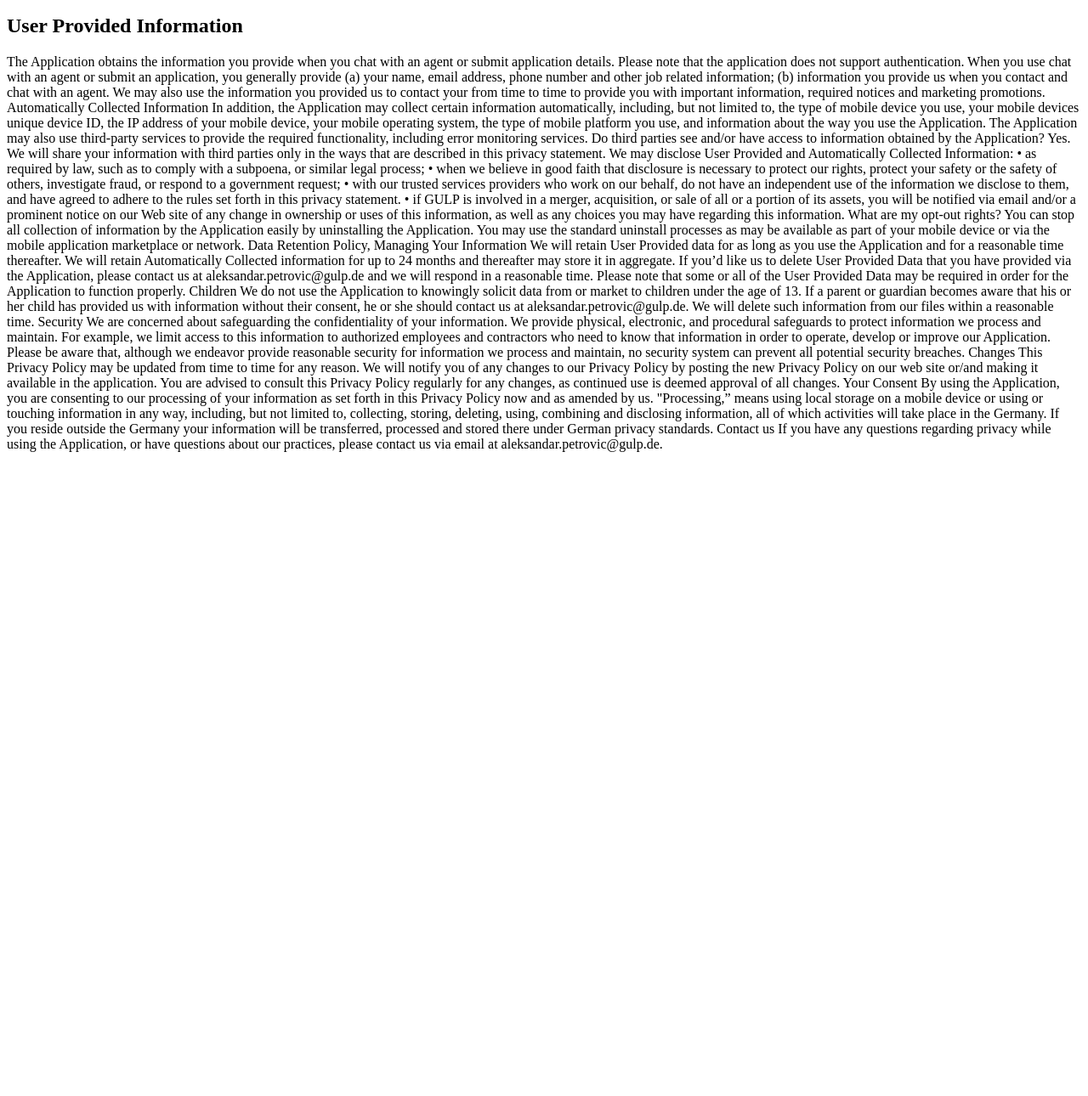
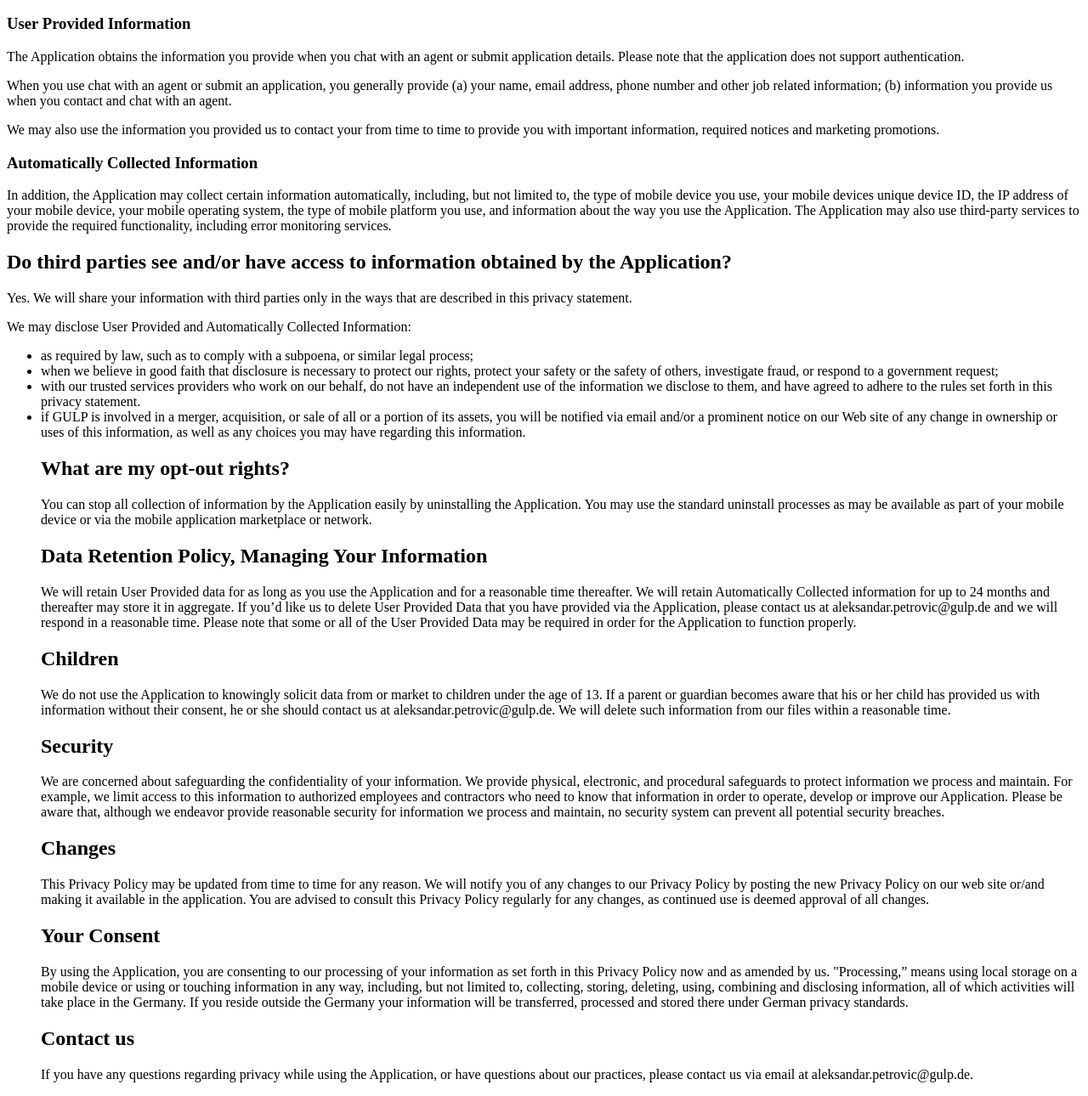
Before and after one commit to ryaa/gulp-privacy-policy, a plain HTML site: page index.html in a window 1280 px wide. Shown: the part 152-1442 px from the top of the page at 85% size. Before the commit the page ends 800 px from the top, so only its background shows below. Drawn offline with Linux system fonts and the light colour scheme.

Commit message:
Added formatted privacy policy

```diff
--- a/index.html
+++ b/index.html
@@ -5,31 +5,69 @@ This privacy policy governs your use of the software application GULP Mobile App
 </p>
 
 <h2>What information does the Application obtain and how is it used?</h2>
-<h2>User Provided Information</h2>
+<h3>User Provided Information</h3>
 
+<p>
  The Application obtains the information you provide when you chat with an agent or submit application details. Please note that the application does not support authentication.
+</p>
+<p>
  When you use chat with an agent or submit an application, you generally provide (a) your name, email address, phone number and other job related information; (b) information you provide us when you contact and chat with an agent.
+</p>
+<p>
  We may also use the information you provided us to contact your from time to time to provide you with important information, required notices and marketing promotions.
-Automatically Collected Information
+</p>
+
+<h3>Automatically Collected Information</h3>
+
+<p>
   In addition, the Application may collect certain information automatically, including, but not limited to, the type of mobile device you use, your mobile devices unique device ID, the IP address of your mobile device, your mobile operating system, the type of mobile platform you use, and information about the way you use the Application. The Application may also use third-party services to provide the required functionality, including error monitoring services.
-Do third parties see and/or have access to information obtained by the Application?
+</p>
+
+<h2>Do third parties see and/or have access to information obtained by the Application?</h2>
+
+<p>
  Yes. We will share your information with third parties only in the ways that are described in this privacy statement.
+<p>
+<p>
   We may disclose User Provided and Automatically Collected Information:
-•	as required by law, such as to comply with a subpoena, or similar legal process;
-•	when we believe in good faith that disclosure is necessary to protect our rights, protect your safety or the safety of others, investigate fraud, or respond to a government request;
-•	with our trusted services providers who work on our behalf, do not have an independent use of the information we disclose to them, and have agreed to adhere to the rules set forth in this privacy statement.
-•	if GULP is involved in a merger, acquisition, or sale of all or a portion of its assets, you will be notified via email and/or a prominent notice on our Web site of any change in ownership or uses of this information, as well as any choices you may have regarding this information.
-What are my opt-out rights?
+<p>
+<ul>
+ <li>as required by law, such as to comply with a subpoena, or similar legal process;</li>
+ <li>when we believe in good faith that disclosure is necessary to protect our rights, protect your safety or the safety of others, investigate fraud, or respond to a government request;</li>
+ <li>with our trusted services providers who work on our behalf, do not have an independent use of the information we disclose to them, and have agreed to adhere to the rules set forth in this privacy statement.</li>
+ <li>if GULP is involved in a merger, acquisition, or sale of all or a portion of its assets, you will be notified via email and/or a prominent notice on our Web site of any change in ownership or uses of this information, as well as any choices you may have regarding this information.</li>
+
+<h2>What are my opt-out rights?</h2>
+<p>
   You can stop all collection of information by the Application easily by uninstalling the Application. You may use the standard uninstall processes as may be available as part of your mobile device or via the mobile application marketplace or network.
-Data Retention Policy, Managing Your Information
+</p>
+
+<h2>Data Retention Policy, Managing Your Information</h2>
+<p>
  We will retain User Provided data for as long as you use the Application and for a reasonable time thereafter. We will retain Automatically Collected information for up to 24 months and thereafter may store it in aggregate. If you’d like us to delete User Provided Data that you have provided via the Application, please contact us at aleksandar.petrovic@gulp.de and we will respond in a reasonable time. Please note that some or all of the User Provided Data may be required in order for the Application to function properly.
-Children
+</p>
+
+<h2>Children</h2>
+<p>
  We do not use the Application to knowingly solicit data from or market to children under the age of 13. If a parent or guardian becomes aware that his or her child has provided us with information without their consent, he or she should contact us at aleksandar.petrovic@gulp.de. We will delete such information from our files within a reasonable time.
-Security
+</p>
+
+<h2>Security</h2>
+<p>
  We are concerned about safeguarding the confidentiality of your information. We provide physical, electronic, and procedural safeguards to protect information we process and maintain. For example, we limit access to this information to authorized employees and contractors who need to know that information in order to operate, develop or improve our Application. Please be aware that, although we endeavor provide reasonable security for information we process and maintain, no security system can prevent all potential security breaches.
-Changes
+</p>
+
+<h2>Changes</h2>
+<p>
  This Privacy Policy may be updated from time to time for any reason. We will notify you of any changes to our Privacy Policy by posting the new Privacy Policy on our web site or/and making it available in the application. You are advised to consult this Privacy Policy regularly for any changes, as continued use is deemed approval of all changes.
-Your Consent
+</p>
+
+<h2>Your Consent</h2>
+<p>
   By using the Application, you are consenting to our processing of your information as set forth in this Privacy Policy now and as amended by us. "Processing,” means using local storage on a mobile device or using or touching information in any way, including, but not limited to, collecting, storing, deleting, using, combining and disclosing information, all of which activities will take place in the Germany. If you reside outside the Germany your information will be transferred, processed and stored there under German privacy standards.
-Contact us
+</p>
+
+<h2>Contact us</h2>
+<p>
  If you have any questions regarding privacy while using the Application, or have questions about our practices, please contact us via email at aleksandar.petrovic@gulp.de.
+</p>
```
Lines whose indentation alone changed are shown as unchanged.
